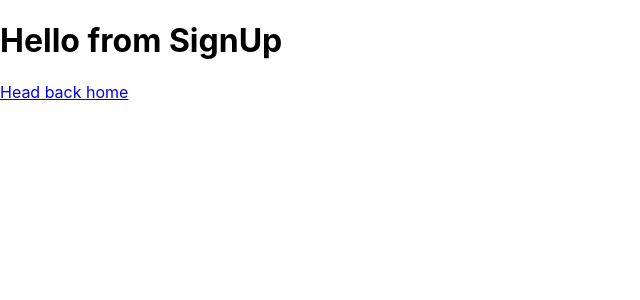
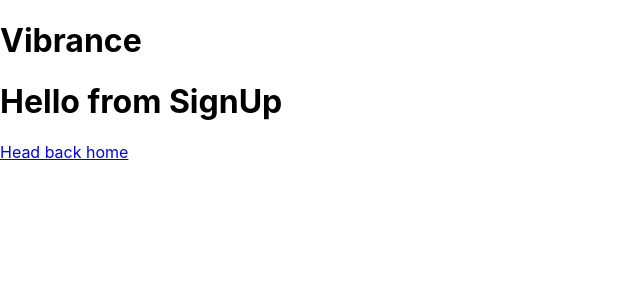
Before and after one commit to cmdcjones/community-app, a Next.js app: page /auth/signup in a window 1280 px wide. Shown: the top 300 px of the page, without its empty margins (0-640 px from the left). Built offline with nearby package versions, Linux system fonts and the light colour scheme.

Commit message:
add auth layout

```diff
--- /dev/null
+++ b/app/auth/layout.jsx
@@ -0,0 +1,13 @@
+
+export default function AuthLayout({ children }) {
+    return (
+        <>
+            <header>
+                <h1>Vibrance</h1>
+            </header>
+            <main>
+                {children}
+            </main>
+        </>
+    );
+}
```
